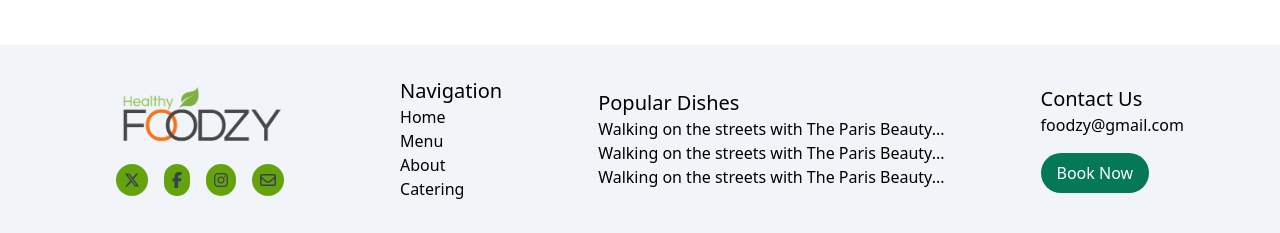
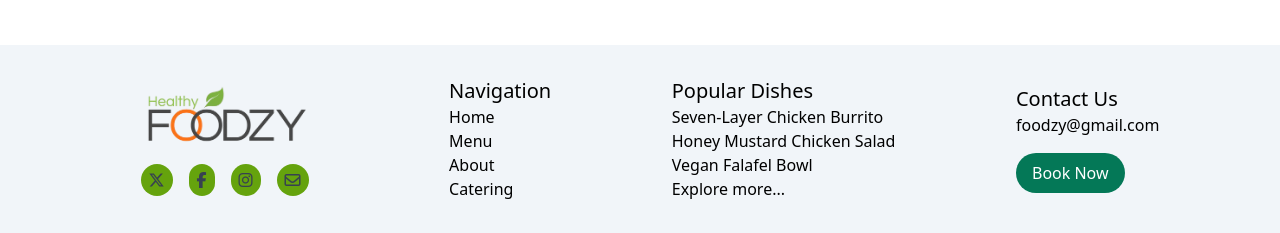
Before and after one commit to AswathyJL/Foodzy-frontend-using-tailwind, a website: page public/index.html in a window 1280 px wide. Shown: the part 2396-2629 px from the top of the page. Drawn offline with Linux system fonts and the light colour scheme.

Commit message:
change in footer

```diff
--- a/public/index.html
+++ b/public/index.html
@@ -39,7 +39,7 @@
                 <img class="object-cover  hover:animate-wiggle transition-all" src="./assets/home-main-pic.png" alt="">
             </div>
         </section>
-        <!-- slider - to be completed-->
+        <!-- slider-->
         <section class="Most liked-slider">
             <h1 class="text-center font-primary text-4xl font-extrabold text-emerald-700">Most Liked By Our Customers</h1>
             <div class="relative w-full max-w-6xl mx-auto">
@@ -58,7 +58,7 @@
                     <button class="px-3 py-1 bg-emerald-600 rounded text-white font-semibold hover:px-5 transition-all ease-in">View more...</button>
                   </div>
                   <div class="flex-shrink-0 flex justify-center flex-col items-center w-64 transition-all ease-out hover:scale-105 p-2 ">
-                    <img src="./assets/sliderImages/Cobb Salad Recipe.jpeg" alt="Image 2" class="w-full h-64 object-cover rounded-lg">
+                    <img src="./assets/sliderImages/Cobb Salad.jpeg" alt="Image 2" class="w-full h-64 object-cover rounded-lg">
                     <h5 class="font-semibold py-3 text-lg">Cobb Salad</h5>
                     <button class="px-3 py-1 bg-emerald-600 rounded text-white font-semibold hover:px-5 transition-all ease-in">View more...</button>
                   </div>
@@ -158,8 +158,6 @@
                 </div>
             </div>
         </section>
-        <!-- menu - to be completed -->
-        <section class="explore-menu"></section>
         <!-- booking -->
         <section class="book-a-table md:px-28 lg:px-48 my-12 w-full">
             <div class="w-full flex flex-col lg:flex-row justify-center items-center rounded-3xl bg-slate-100 p-5 lg:p-0">
@@ -216,9 +214,10 @@
                 </div>
                 <div class="footer-div list-none">
                     <li class=" main text-xl font-medium">Popular Dishes</li>
-                    <li><a href="#">Walking on the streets with The Paris Beauty...</a></li>
-                    <li><a href="#">Walking on the streets with The Paris Beauty...</a></li>
-                    <li><a href="#">Walking on the streets with The Paris Beauty...</a></li>
+                    <li><a href="#">Seven-Layer Chicken Burrito</a></li>
+                    <li><a href="#">Honey Mustard Chicken Salad</a></li>
+                    <li><a href="#">Vegan Falafel Bowl</a></li>
+                    <li><a href="#">Explore more...</a></li>
                 </div>
                 <div class="footer-div list-none">
                     <li class=" main text-xl font-medium">Contact Us</li>
```
